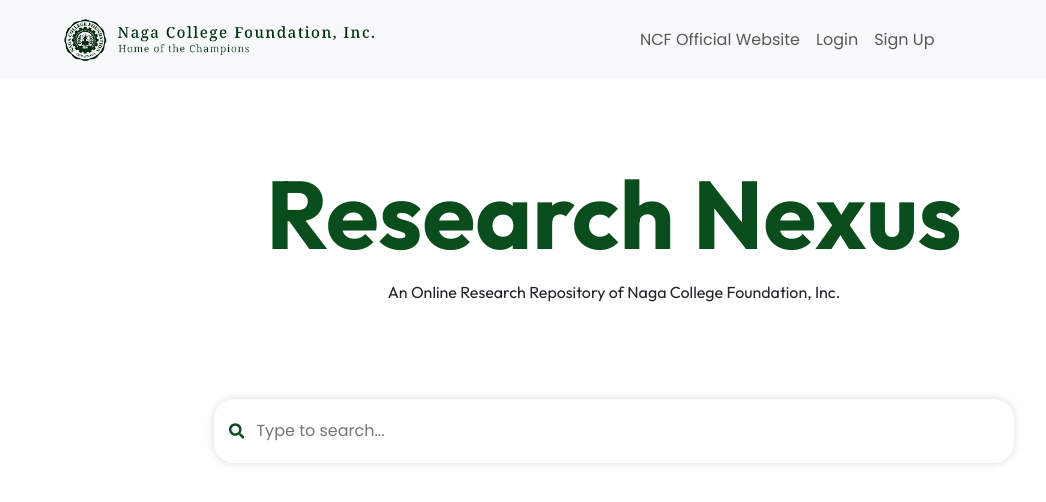
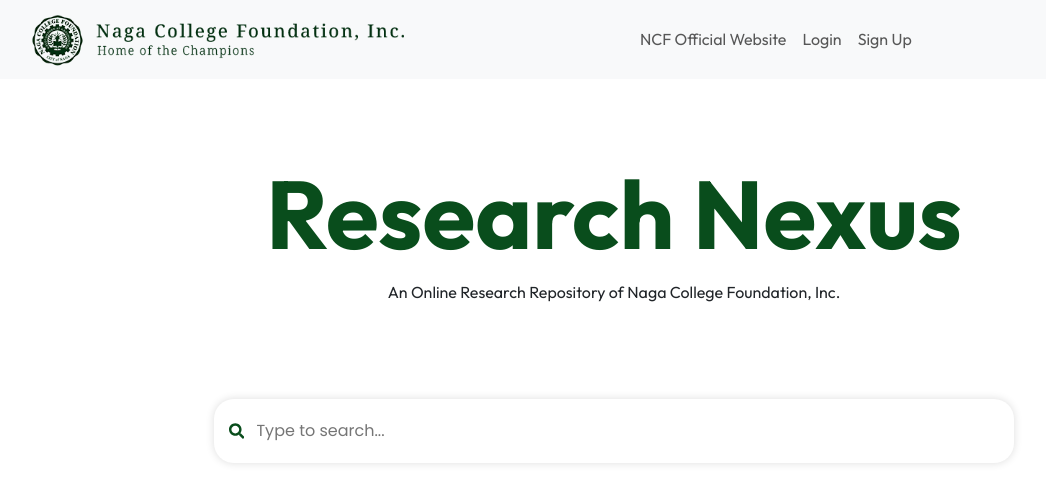
Before and after one commit to httperror505/ncfrepository-test, a React (Create React App) app: page / in a window 1280 px wide. In both pictures the pointer is over the picture 250 px from the left and 39 px from the top of the page. Shown: the top 502 px of the page, without its empty margins (26-1072 px from the left). Built offline with nearby package versions, Linux system fonts and the light colour scheme; a web font is replaced by a local one.

Commit message:
Update App.css

```diff
--- a/src/App.css
+++ b/src/App.css
@@ -13,10 +13,19 @@ html {
 
 .navbar {
   background-color: white;
+  font-family: 'Outfit';
 }
 
 .ncf-logo-navbar {
   width: 60%;
+}
+
+.ncf-logo-navbar:hover {
+  transform: scale(1.2);
+}
+
+.button-navbar:hover{
+  transform: scale(1.2);
 }
 
 /* Start of PageTitle */
```
